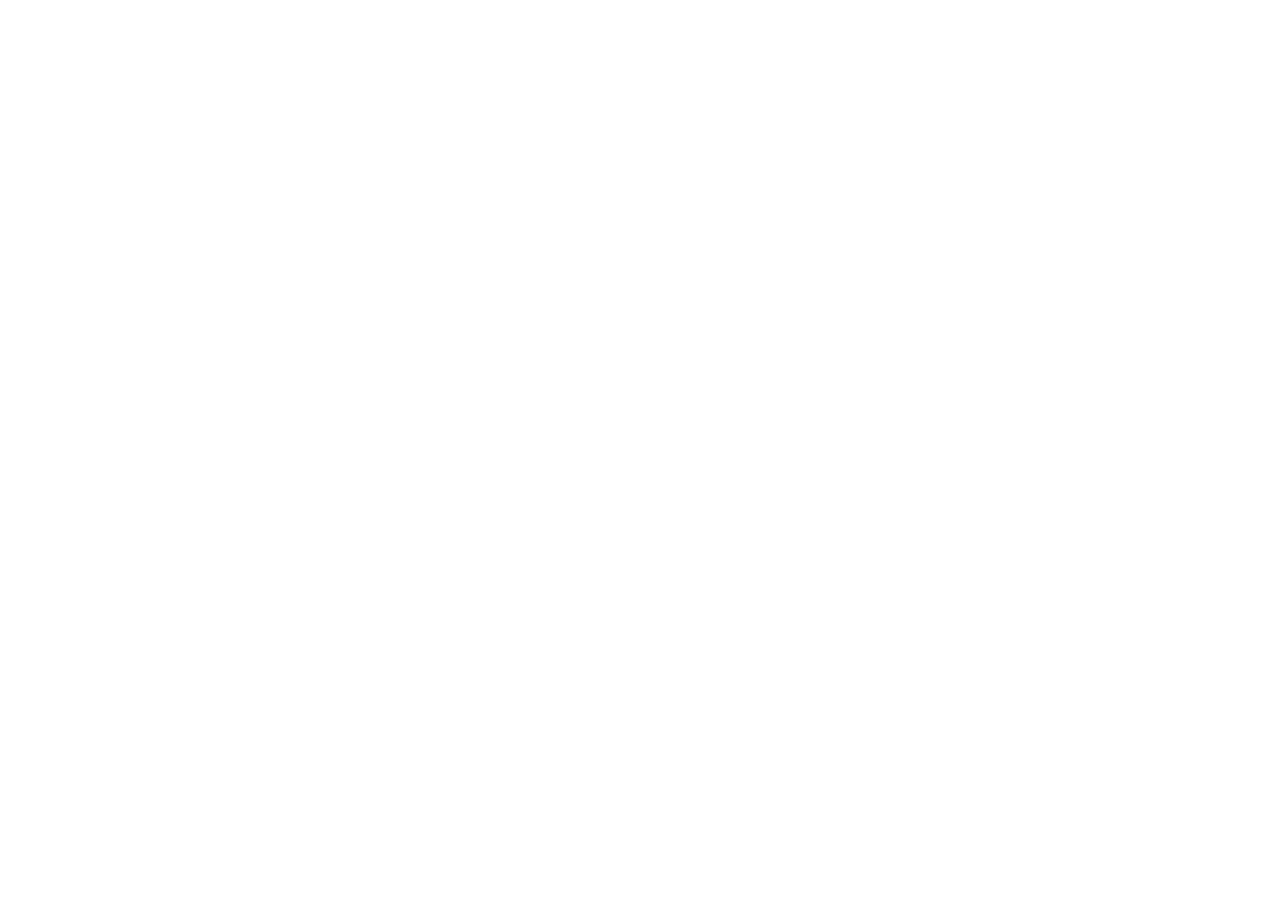
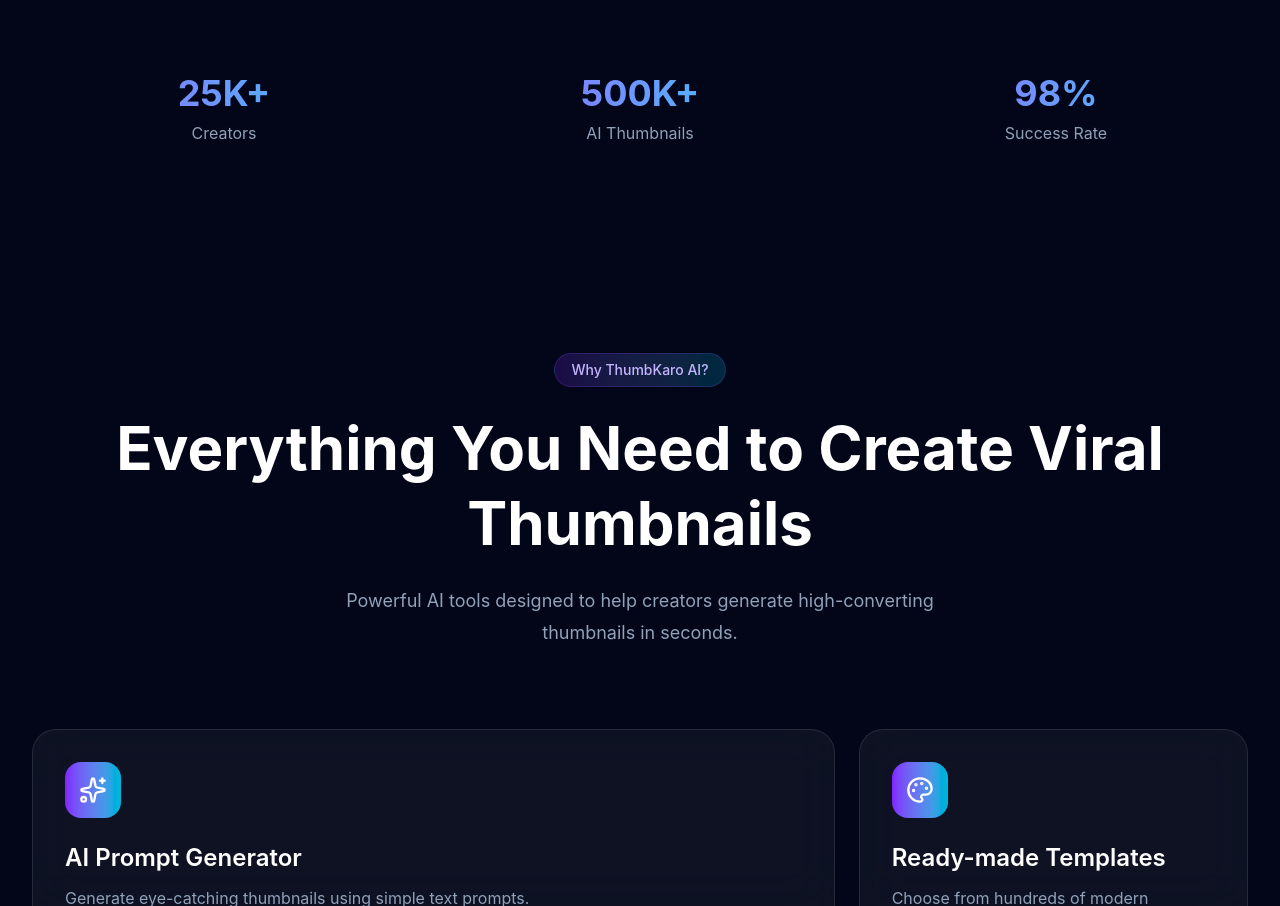
Before and after one commit to Vishnu-vs-git/Tumpkaro--frontend, a React (Vite) app: page / in a window 1280 px wide. Shown: the part 1460-2366 px from the top of the page. Before the commit the page ends 1127 px from the top, so only its background shows below. Built offline with nearby package versions, Linux system fonts and the light colour scheme.

Commit message:
feat(landing): add features section

```diff
--- a/package.json
+++ b/package.json
@@ -18,6 +18,7 @@
     "lucide-react": "^1.21.0",
     "react": "^19.2.7",
     "react-dom": "^19.2.7",
+    "react-icons": "^5.6.0",
     "react-router-dom": "^7.18.0",
     "tailwind-merge": "^3.6.0"
   },
--- a/src/features/landing/LandingPage.tsx
+++ b/src/features/landing/LandingPage.tsx
@@ -1,4 +1,6 @@
+import Features from "./components/features/Features"
 import Hero from "./components/hero/Hero"
+import TrustedBy from "./components/TrustedBy/TrustedBy"
 
 
 const LandingPage = () => {
@@ -6,6 +8,8 @@
     <>
      {/* <Hero/> */}
      <Hero/>
+     <TrustedBy/>
+     <Features/>
     </>
   )
 }
--- a/src/features/landing/components/TrustedBy/TrustedBy.tsx
+++ b/src/features/landing/components/TrustedBy/TrustedBy.tsx
@@ -4,8 +4,9 @@
 
 import TrustedStat from "./TrustedStat";
 import { platforms, stats } from "./trusted.data";
-import { Container } from "../../../../shared/components/ui/Container";
+
 import { SectionHeading } from "../../../../shared/components/ui/SectionHeading";
+import { Container } from "../../../../shared/components/ui/container";
 
 const TrustedBy = () => {
   return (
--- /dev/null
+++ b/src/features/landing/components/features/FeatureCard.tsx
@@ -0,0 +1,48 @@
+import { motion } from "framer-motion";
+import { ArrowUpRight } from "lucide-react";
+import { Card } from "../../../../shared/components/ui/Card";
+
+
+
+interface FeatureCardProps {
+  title: string;
+  description: string;
+  icon: React.ElementType;
+  className?: string;
+}
+
+const FeatureCard = ({
+  title,
+  description,
+  icon: Icon,
+  className,
+}: FeatureCardProps) => {
+  return (
+    <motion.div
+      whileHover={{
+        y: -8,
+        scale: 1.02,
+      }}
+      transition={{ duration: 0.3 }}
+      className={className}
+    >
+      <Card className="group h-full p-8">
+        <div className="mb-6 flex h-14 w-14 items-center justify-center rounded-2xl bg-gradient-to-r from-violet-600 to-cyan-500">
+          <Icon className="h-7 w-7 text-white" />
+        </div>
+
+        <h3 className="mb-3 text-2xl font-semibold text-white">
+          {title}
+        </h3>
+
+        <p className="text-slate-400">
+          {description}
+        </p>
+
+        <ArrowUpRight className="mt-8 h-6 w-6 text-cyan-400 transition group-hover:translate-x-1 group-hover:-translate-y-1" />
+      </Card>
+    </motion.div>
+  );
+};
+
+export default FeatureCard;
--- /dev/null
+++ b/src/features/landing/components/features/Features.tsx
@@ -0,0 +1,36 @@
+
+
+
+import { Container } from "../../../../shared/components/ui/container";
+import { SectionHeading } from "../../../../shared/components/ui/SectionHeading";
+import FeatureCard from "./FeatureCard";
+import { features } from "./featured.data";
+
+
+const Features = () => {
+  return (
+    <section
+      id="features"
+      className="py-28"
+    >
+      <Container>
+        <SectionHeading
+          badge="Why ThumbKaro AI?"
+          title="Everything You Need to Create Viral Thumbnails"
+          description="Powerful AI tools designed to help creators generate high-converting thumbnails in seconds."
+        />
+
+        <div className="mt-20 grid gap-6 md:grid-cols-3 auto-rows-[220px]">
+          {features.map((feature) => (
+            <FeatureCard
+              key={feature.id}
+              {...feature}
+            />
+          ))}
+        </div>
+      </Container>
+    </section>
+  );
+};
+
+export default Features;
--- /dev/null
+++ b/src/features/landing/components/features/featured.data.ts
@@ -0,0 +1,59 @@
+import {
+  Sparkles,
+  ImagePlus,
+  Palette,
+  Download,
+  WandSparkles,
+  Layers3,
+} from "lucide-react";
+
+export const features = [
+  {
+    id: 1,
+    title: "AI Prompt Generator",
+    description:
+      "Generate eye-catching thumbnails using simple text prompts.",
+    icon: Sparkles,
+    className: "md:col-span-2 md:row-span-2",
+  },
+  {
+    id: 2,
+    title: "Ready-made Templates",
+    description:
+      "Choose from hundreds of modern YouTube thumbnail templates.",
+    icon: Palette,
+    className: "",
+  },
+  {
+    id: 3,
+    title: "Upload Any Image",
+    description:
+      "Upload your own image and let AI transform it.",
+    icon: ImagePlus,
+    className: "",
+  },
+  {
+    id: 4,
+    title: "AI Enhancement",
+    description:
+      "Improve colors, lighting and text automatically.",
+    icon: WandSparkles,
+    className: "md:col-span-2",
+  },
+  {
+    id: 5,
+    title: "HD Export",
+    description:
+      "Download thumbnails in high quality with one click.",
+    icon: Download,
+    className: "",
+  },
+  {
+    id: 6,
+    title: "Project Library",
+    description:
+      "Access all your generated thumbnails anytime.",
+    icon: Layers3,
+    className: "",
+  },
+];
--- a/src/shared/components/ui/container/Container.tsx
+++ b/src/shared/components/ui/container/Container.tsx
@@ -1,6 +1,7 @@
 import { forwardRef } from "react";
-import type { ContainerProps } from ".";
+
 import { cn } from "../../../lib/utils";
+import type { ContainerProps } from "./container.types";
 
 const Container = forwardRef<HTMLDivElement, ContainerProps>(
   ({ children, className, ...props }, ref) => {
--- a/src/shared/components/ui/container/index.ts
+++ b/src/shared/components/ui/container/index.ts
@@ -1,3 +1,3 @@
 
-export { default as Container } from "./Container";
+ export { default as Container } from "./Container";
 export * from "./container.types";
```
Also changed, not shown: src/features/landing/components/features/index.ts (added), 1 other file (tests, documents, lock files or other folders).
